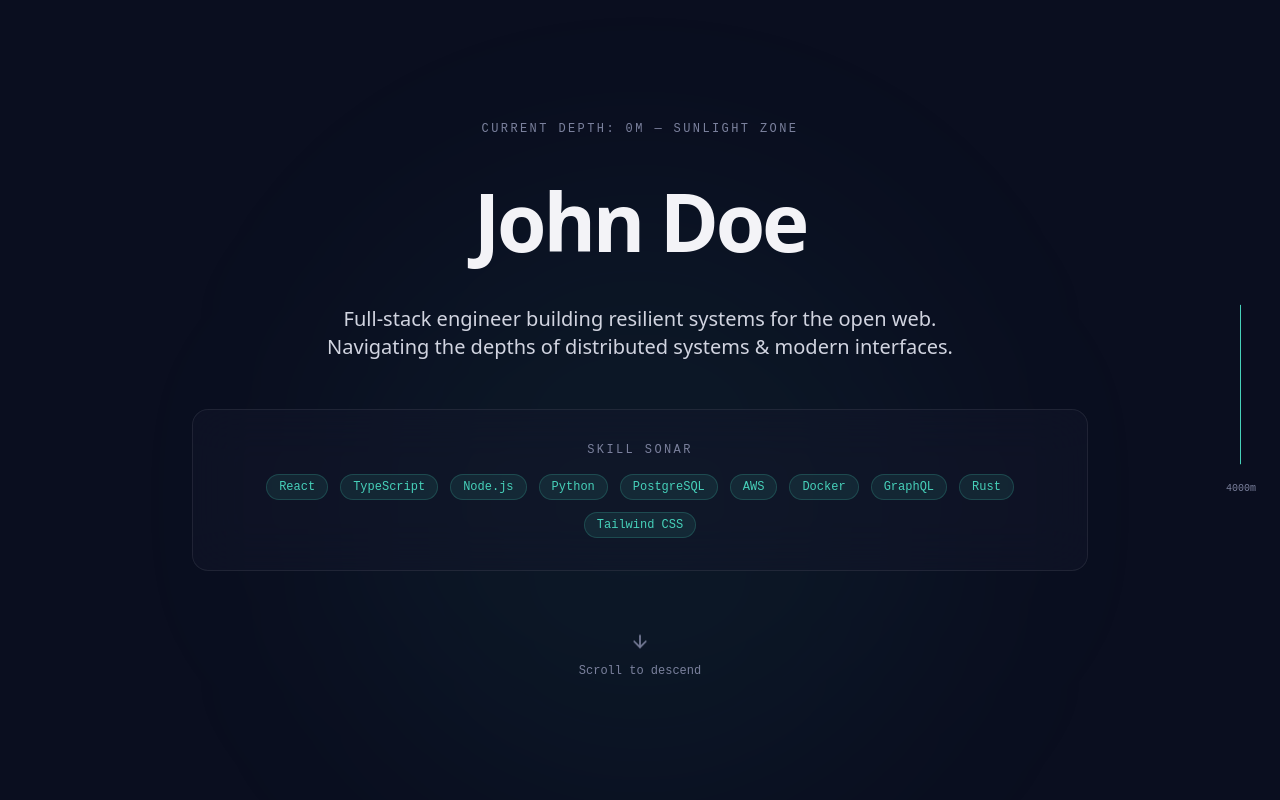
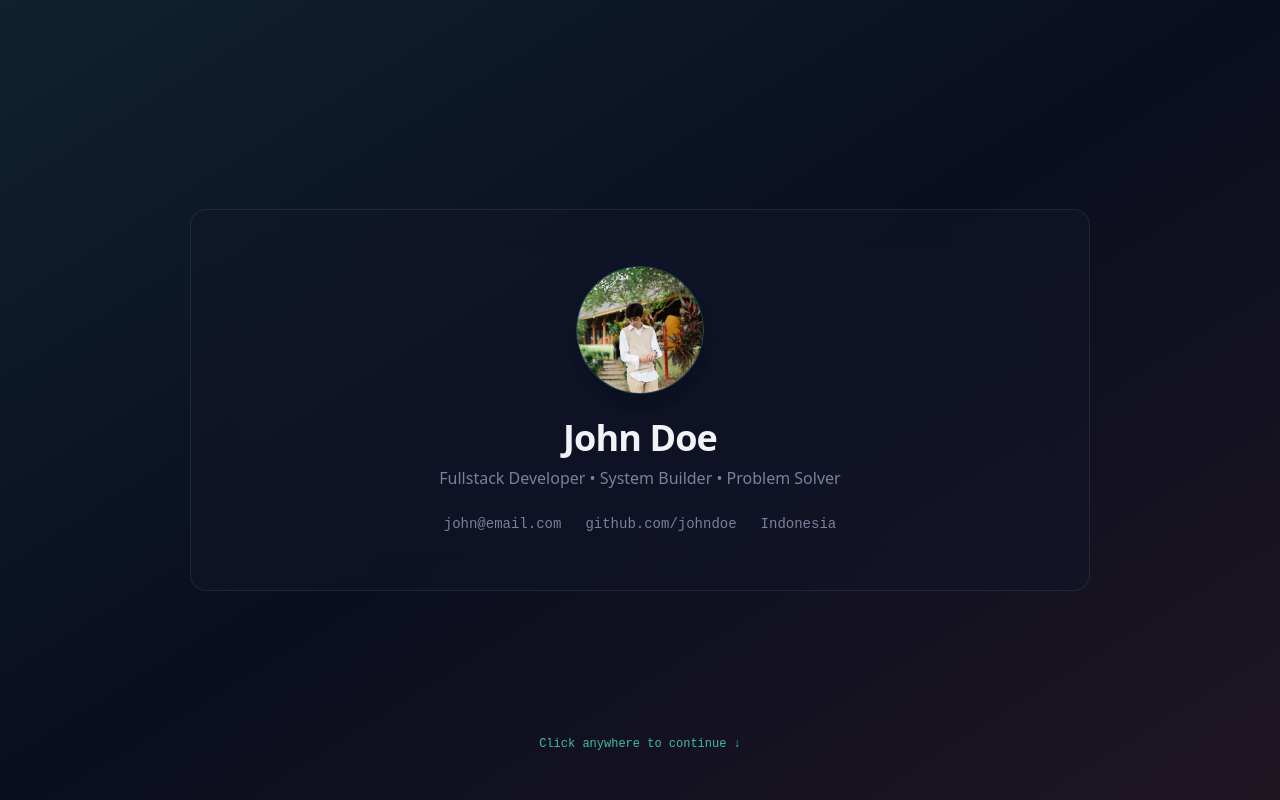
Before and after one commit to rafidhp/portfolio, a React app: page / in a window 1280 px wide. Shown: the top 800 px of the page. Built offline with nearby package versions, Linux system fonts and the light colour scheme; the HTML template or start-up script is replaced by a standard one.

Commit message:
feat: add intro when the web is first accessed

```diff
--- /dev/null
+++ b/src/components/IndexContent.tsx
@@ -0,0 +1,22 @@
+import CertificationsSection from "@/components/CertificationsSection";
+import DepthGauge from "@/components/DepthGauge";
+import ExperienceSection from "@/components/ExperienceSection";
+import HeroSection from "@/components/HeroSection";
+import ProjectShowcase from "@/components/ui/ProjectShowcase";
+
+export default function IndexContent() {
+    return (
+        <div className="relative min-h-screen bg-background">
+            <DepthGauge />
+            <HeroSection />
+            <ProjectShowcase />
+            <ExperienceSection />
+            <CertificationsSection />
+            <footer className="px-6 py-16 text-center">
+                <p className="text-xs text-muted-foreground font-mono">
+                    © 2026 John Doe — Built from the deep.
+                </p>
+            </footer>
+        </div>
+    )
+}
--- /dev/null
+++ b/src/components/IntroProfile.tsx
@@ -0,0 +1,73 @@
+"use client";
+
+import { motion } from "framer-motion";
+
+interface Props {
+    onEnter: () => void;
+}
+
+export default function IntroProfile({ onEnter }: Props) {
+    return (
+        <motion.div
+            onClick={onEnter}
+            initial={{ opacity: 1 }}
+            exit={{ x: "-100%", opacity: 0 }}
+            transition={{ duration: 0.9, ease: "easeInOut" }}
+            className="
+                fixed inset-0 z-[100]
+                flex items-center justify-center
+                bg-background
+                cursor-pointer
+                select-none"
+        >
+        {/* subtle background glow */}
+        <div className="absolute inset-0 bg-gradient-to-br from-primary/10 via-transparent to-accent/10" />
+            {/* content */}
+            <motion.div
+                initial={{ scale: 0.96, opacity: 0 }}
+                animate={{ scale: 1, opacity: 1 }}
+                transition={{ duration: 0.6 }}
+                className="
+                    relative
+                    w-[min(900px,90vw)]
+                    glass-panel
+                    px-12 py-14
+                    text-center
+                    space-y-6"
+            >
+                <img
+                src="/profile-square.jpeg"
+                className="
+                    w-32 h-32
+                    rounded-full
+                    mx-auto
+                    border border-primary/30
+                    shadow-lg"
+                />
+                <div className="space-y-2">
+                    <h1 className="text-4xl font-bold tracking-tight">
+                        John Doe
+                    </h1>
+                    <p className="text-muted-foreground">
+                        Fullstack Developer • System Builder • Problem Solver
+                    </p>
+                </div>
+
+                {/* info */}
+                <div className="flex flex-wrap justify-center gap-6 text-sm font-mono text-muted-foreground">
+                    <span>john@email.com</span>
+                    <span>github.com/johndoe</span>
+                    <span>Indonesia</span>
+                </div>
+            </motion.div>
+            <motion.div
+                initial={{ opacity: 0 }}
+                animate={{ opacity: 1 }}
+                transition={{ delay: 1 }}
+                className="absolute bottom-12 text-xs font-mono text-primary animate-pulse"
+            >
+                Click anywhere to continue ↓
+            </motion.div>
+        </motion.div>
+    )
+}
--- a/src/index.css
+++ b/src/index.css
@@ -4,120 +4,6 @@
 @tailwind base;
 @tailwind components;
 @tailwind utilities;
-
-@import url('https://fonts.googleapis.com/css2?family=Space+Grotesk:wght@300;400;500;600;700&family=JetBrains+Mono:wght@300;400;500;600&display=swap');
-
-/* :root {
-  --text: #6b6375;
-  --text-h: #08060d;
-  --bg: #fff;
-  --border: #e5e4e7;
-  --code-bg: #f4f3ec;
-  --accent: #aa3bff;
-  --accent-bg: rgba(170, 59, 255, 0.1);
-  --accent-border: rgba(170, 59, 255, 0.5);
-  --social-bg: rgba(244, 243, 236, 0.5);
-  --shadow:
-    rgba(0, 0, 0, 0.1) 0 10px 15px -3px, rgba(0, 0, 0, 0.05) 0 4px 6px -2px;
-
-  --sans: system-ui, 'Segoe UI', Roboto, sans-serif;
-  --heading: system-ui, 'Segoe UI', Roboto, sans-serif;
-  --mono: ui-monospace, Consolas, monospace;
-
-  font: 18px/145% var(--sans);
-  letter-spacing: 0.18px;
-  color-scheme: light dark;
-  color: var(--text);
-  background: var(--bg);
-  font-synthesis: none;
-  text-rendering: optimizeLegibility;
-  -webkit-font-smoothing: antialiased;
-  -moz-osx-font-smoothing: grayscale;
-
-  @media (max-width: 1024px) {
-    font-size: 16px;
-  }
-}
-
-@media (prefers-color-scheme: dark) {
-  :root {
-    --text: #9ca3af;
-    --text-h: #f3f4f6;
-    --bg: #16171d;
-    --border: #2e303a;
-    --code-bg: #1f2028;
-    --accent: #c084fc;
-    --accent-bg: rgba(192, 132, 252, 0.15);
-    --accent-border: rgba(192, 132, 252, 0.5);
-    --social-bg: rgba(47, 48, 58, 0.5);
-    --shadow:
-      rgba(0, 0, 0, 0.4) 0 10px 15px -3px, rgba(0, 0, 0, 0.25) 0 4px 6px -2px;
-  }
-
-  #social .button-icon {
-    filter: invert(1) brightness(2);
-  }
-}
-
-#root {
-  width: 1126px;
-  max-width: 100%;
-  margin: 0 auto;
-  text-align: center;
-  border-inline: 1px solid var(--border);
-  min-height: 100svh;
-  display: flex;
-  flex-direction: column;
-  box-sizing: border-box;
-}
-
-body {
-  margin: 0;
-}
-
-h1,
-h2 {
-  font-family: var(--heading);
-  font-weight: 500;
-  color: var(--text-h);
-}
-
-h1 {
-  font-size: 56px;
-  letter-spacing: -1.68px;
-  margin: 32px 0;
-  @media (max-width: 1024px) {
-    font-size: 36px;
-    margin: 20px 0;
-  }
-}
-h2 {
-  font-size: 24px;
-  line-height: 118%;
-  letter-spacing: -0.24px;
-  margin: 0 0 8px;
-  @media (max-width: 1024px) {
-    font-size: 20px;
-  }
-}
-p {
-  margin: 0;
-}
-
-code,
-.counter {
-  font-family: var(--mono);
-  display: inline-flex;
-  border-radius: 4px;
-  color: var(--text-h);
-}
-
-code {
-  font-size: 15px;
-  line-height: 135%;
-  padding: 4px 8px;
-  background: var(--code-bg);
-} */
 
 @layer base {
   :root {
--- a/src/pages/Index.tsx
+++ b/src/pages/Index.tsx
@@ -1,22 +1,33 @@
-import CertificationsSection from "@/components/CertificationsSection";
-import DepthGauge from "@/components/DepthGauge";
-import ExperienceSection from "@/components/ExperienceSection";
-import HeroSection from "@/components/HeroSection";
-import ProjectShowcase from "@/components/ui/ProjectShowcase";
+"use client";
+
+import { useState } from "react";
+import { AnimatePresence, motion } from "framer-motion";
+import IntroProfile from "@/components/IntroProfile";
+import IndexContent from "@/components/IndexContent";
 
 export default function Index() {
+    const [entered, setEntered] = useState(false);
+
     return (
-        <div className="relative min-h-screen bg-background">
-            <DepthGauge />
-            <HeroSection />
-            <ProjectShowcase />
-            <ExperienceSection />
-            <CertificationsSection />
-            <footer className="px-6 py-16 text-center">
-                <p className="text-xs text-muted-foreground font-mono">
-                    © 2026 John Doe — Built from the deep.
-                </p>
-            </footer>
+        <div className="relative min-h-screen bg-background overflow-hidden">
+            {/* intro screen */}
+            <AnimatePresence>
+                {!entered && (
+                    <IntroProfile onEnter={() => setEntered(true)} />
+                )}
+            </AnimatePresence>
+
+            {/* main content */}
+            <motion.div
+                initial={{ opacity: 0, y: 40 }}
+                animate={{
+                opacity: entered ? 1 : 0,
+                y: entered ? 0 : 40,
+                }}
+                transition={{ duration: 0.8, delay: 0.2 }}
+            >
+                <IndexContent />
+            </motion.div>
         </div>
-    )
+    );
 }
--- a/tsconfig.app.json
+++ b/tsconfig.app.json
@@ -25,9 +25,8 @@
     "noUncheckedSideEffectImports": true,
 
     // alias
-    "baseUrl": ".",
     "paths": {
-      "@/*": ["src/*"]
+      "@/*": ["./src/*"]
     }
   },
   "include": ["src"]
--- a/tsconfig.json
+++ b/tsconfig.json
@@ -1,8 +1,7 @@
 {
   "compilerOptions": {
-    "baseUrl": ".",
     "paths": {
-      "@/*": ["src/*"]
+      "@/*": ["./src/*"]
     }
   },
   "files": [],
```
Also changed, not shown: public/profile-square.jpeg (added), public/profile.jpeg (added).
